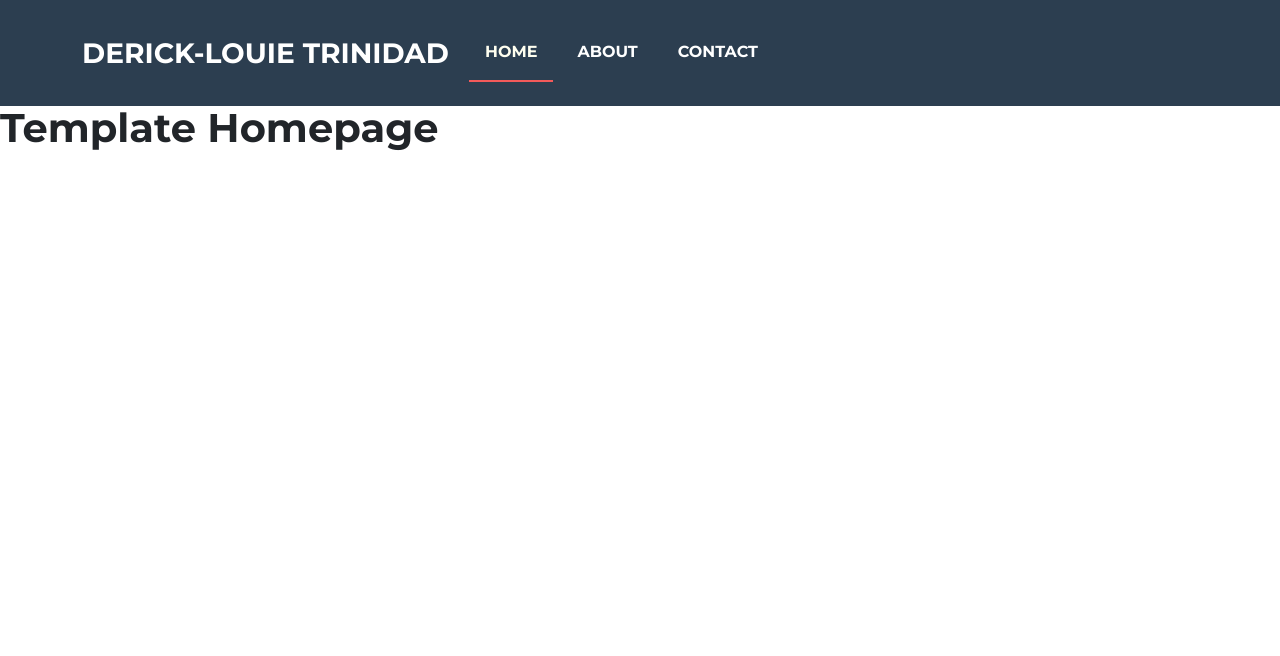
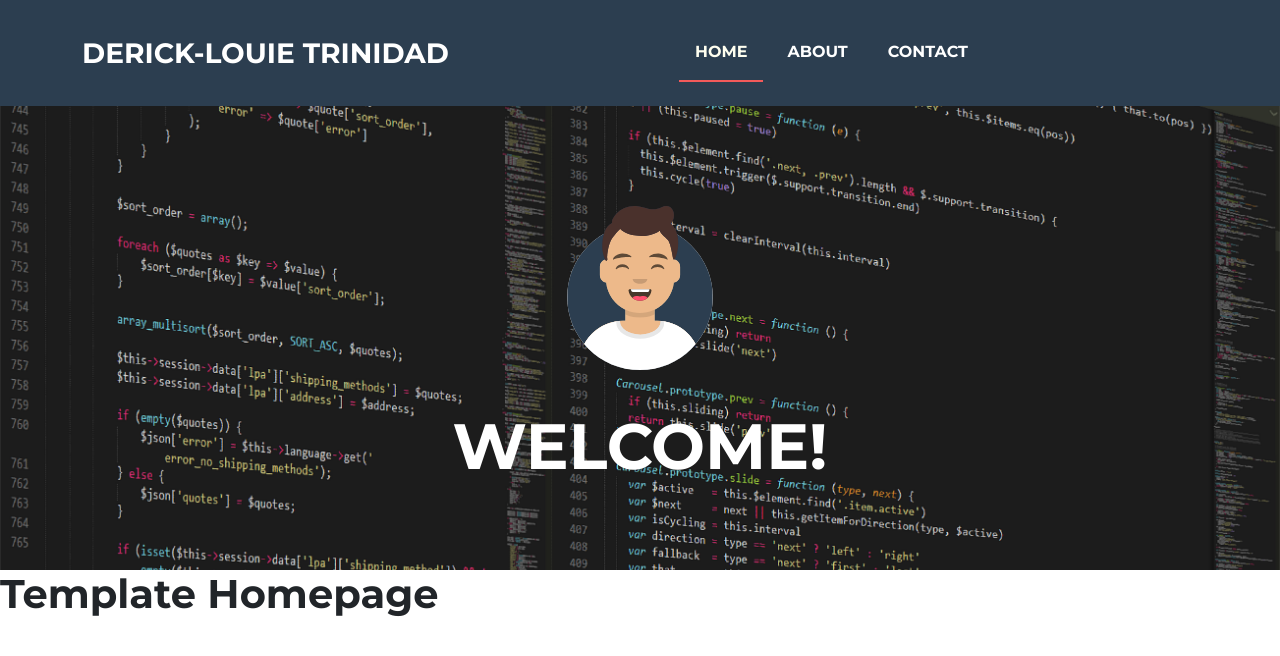
Before and after one commit to dericktrinidad/websiteproject_django307, a Django app: page / in a window 1280 px wide. Shown: the top 656 px of the page. Run offline with Django 3.2, Linux system fonts and the light colour scheme; some libraries are stand-ins or nearby versions.

Commit message:
html css completed

```diff
--- a/static/css/main.css
+++ b/static/css/main.css
@@ -37,3 +37,26 @@
     background: none;
     color: #f35a5a;
 }
+
+.masthead .masthead-avatar {
+    width: 170px;
+    height: 170px;
+}
+
+.masthead{
+    padding-top: 6rem;
+    padding-bottom: 6rem;
+}
+
+@media (min-width: 992px) {
+    .masthead{
+        padding-top: 6rem;
+        padding-bottom: 6rem;
+    }
+}
+
+.masthead {
+    background-image: url("../img/cover.png");
+    background-repeat: no-repeat;
+    background-size: cover;
+}
--- a/website_django307/templates/index.html
+++ b/website_django307/templates/index.html
@@ -4,6 +4,14 @@
 {% block title %}Welcome{% endblock %}
 
 {% block content %}
+ <!-- Masthead-->
+        <header class="masthead text-white text-center">
+            <div class="container d-flex align-items-center flex-column">
+                <!-- Masthead Avatar Image-->
+                <img class="masthead-avatar mb-5" src="{% static 'img/avataaars.svg' %}" alt="" />
+                <!-- Masthead Heading-->
+                <h1 class="masthead-heading text-uppercase mb-0">Welcome!</h1>
+        </header>
 <h1>
     Template Homepage
 </h1>
--- a/website_django307/templates/navbar.html
+++ b/website_django307/templates/navbar.html
@@ -10,7 +10,7 @@
             <i class="fas fa-bars"></i>
         </button>
         <div class="collapse navbar-collapse" id="navbarResponsive">
-            <ul class="navbar-nav ml-auto">
+            <ul class="navbar-nav mx-auto">
                 <li class="nav-item mx-0 mx-lg-1"><a class="nav-link py-3 px-0 px-lg-3 js-scroll-trigger {% if request.path == index_url %}active{% endif %}" href="{{ index_url }}">Home</a></li>
                 <li class="nav-item mx-0 mx-lg-1"><a class="nav-link py-3 px-0 px-lg-3 js-scroll-trigger {% if request.path == about_url %}active{% endif %}" href="{{ about_url }}">About</a></li>
                 <li class="nav-item mx-0 mx-lg-1"><a class="nav-link py-3 px-0 px-lg-3 js-scroll-trigger {% if request.path == contact_url %}active{% endif %}" href="{{ contact_url }}">Contact</a></li>
```
Also changed, not shown: static/img/avataaars.svg (added), static/img/cover.png (added).
